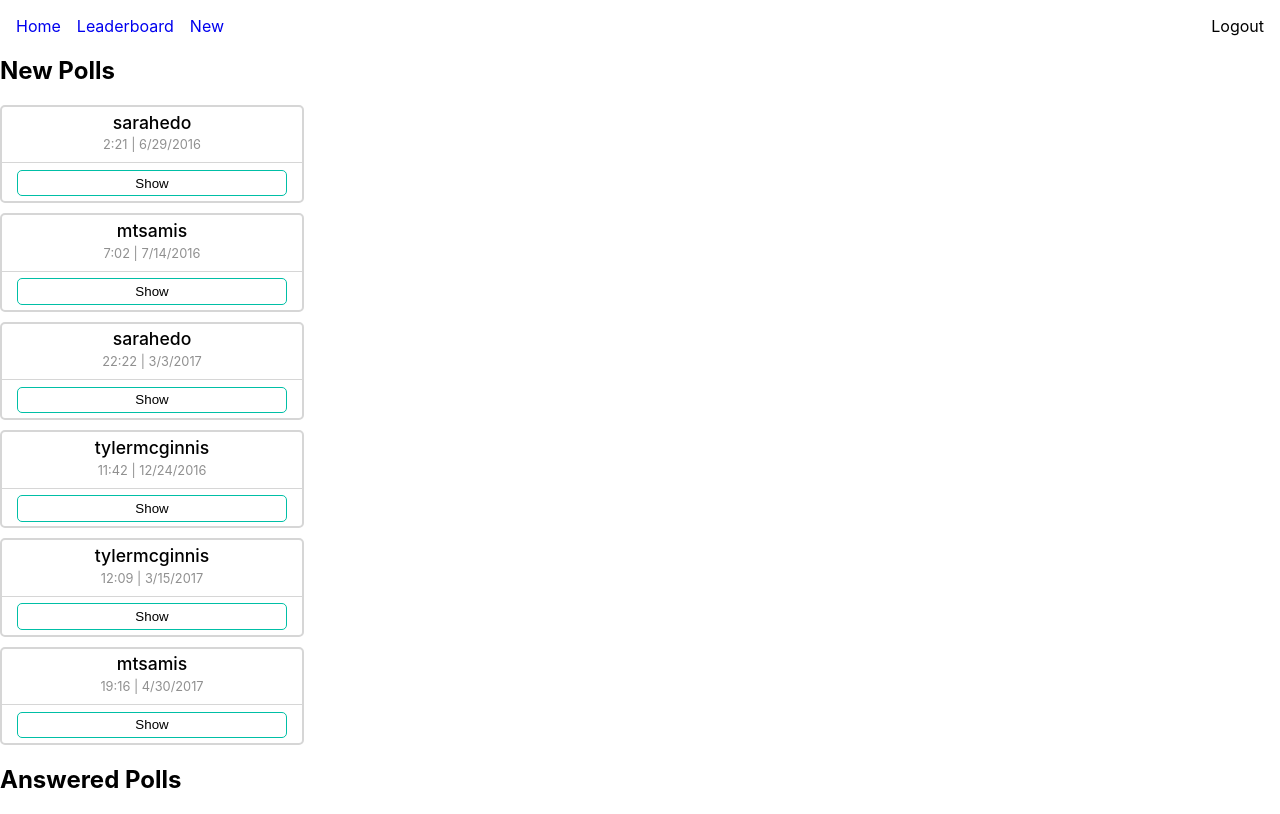
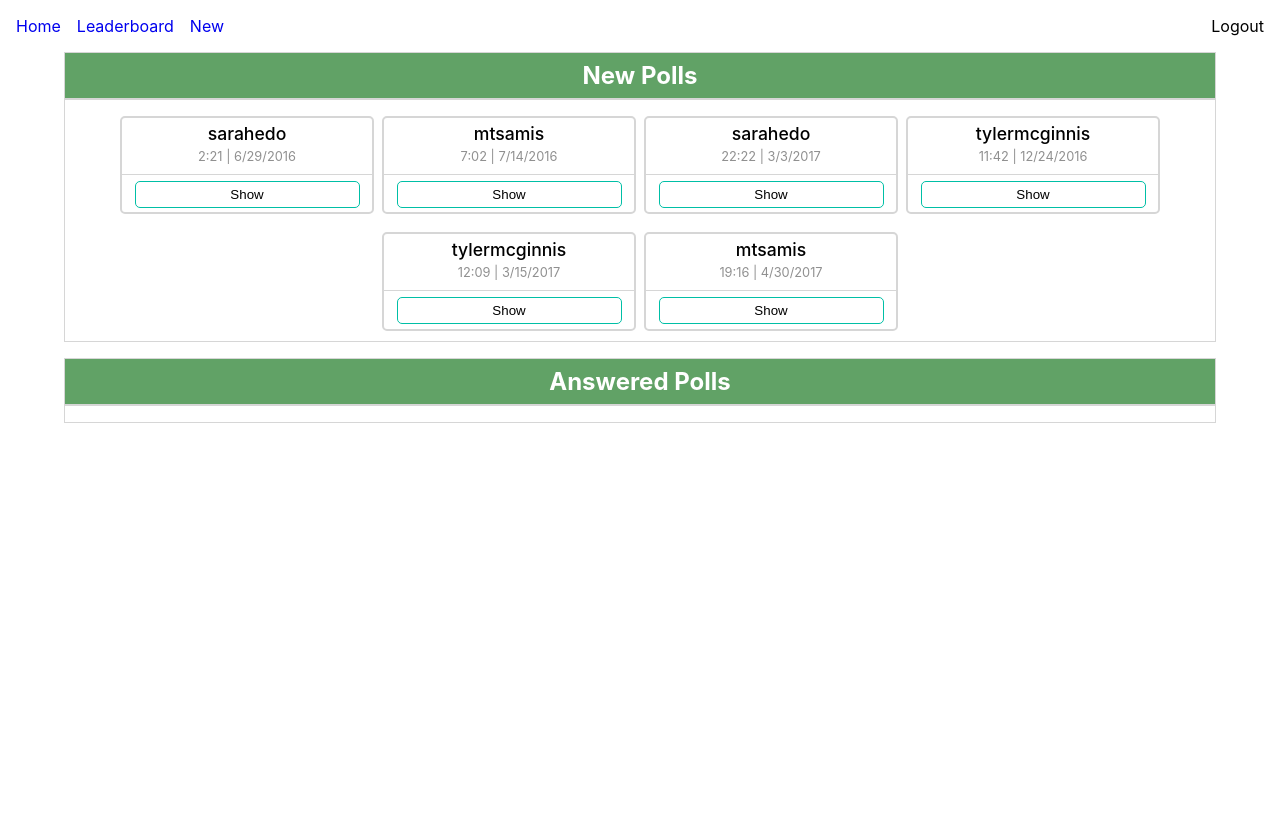
Before and after one commit to youssef1405/Employee-Polls, a React (Create React App) app: page / in a window 1280 px wide. Built offline with nearby package versions, Linux system fonts and the light colour scheme.

Commit message:
finish the initial styling of the home page

```diff
--- a/src/assests/wrappers/Poll.js
+++ b/src/assests/wrappers/Poll.js
@@ -2,7 +2,7 @@ import styled from 'styled-components';
 
 const Wrapper = styled.article`
   border: 2px solid #d6d6d6;
-  width: 300px;
+  width: 250px;
   text-align: center;
   border-radius: 5px;
   margin-bottom: 10px;
--- a/src/components/PollsList.js
+++ b/src/components/PollsList.js
@@ -1,8 +1,9 @@
+import styled from 'styled-components';
 import Poll from './Poll';
 
 const PollsList = ({ polls, title }) => {
   return (
-    <section>
+    <Wrapper>
       <header>
         <h2>{title}</h2>
       </header>
@@ -11,8 +12,38 @@ const PollsList = ({ polls, title }) => {
           <Poll key={poll.id} author={poll.author} timestamp={poll.timestamp} />
         ))}
       </main>
-    </section>
+    </Wrapper>
   );
 };
 
+const Wrapper = styled.section`
+  //display: flex;
+  /* border: 1px solid #000; */
+  /* display: flex;
+  flex-direction: column;
+  align-items: center; */
+  text-align: center;
+  width: 90%;
+  margin: 1rem auto;
+
+  header {
+    border: 1px solid #d6d6d6;
+    color: #fff;
+    background-color: #61a266;
+    h2 {
+      margin: 0.5rem 0;
+    }
+  }
+
+  main {
+    display: flex;
+    flex-wrap: wrap;
+    justify-content: center;
+    gap: 0.5rem;
+    border: 1px solid #d6d6d6;
+
+    padding-top: 1rem;
+  }
+`;
+
 export default PollsList;
--- a/src/pages/Home.js
+++ b/src/pages/Home.js
@@ -22,10 +22,10 @@ const Home = () => {
   console.log(answeredPolls);
 
   return (
-    <div>
+    <main>
       <PollsList polls={newQuestions} title='New Polls' />
       <PollsList polls={answeredPolls} title='Answered Polls' />
-    </div>
+    </main>
   );
 };
 
```
